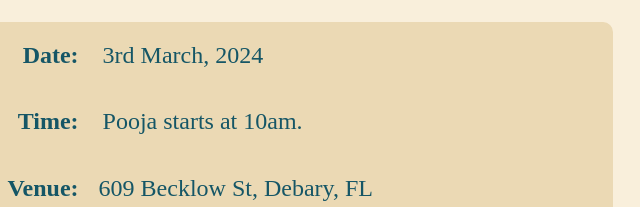
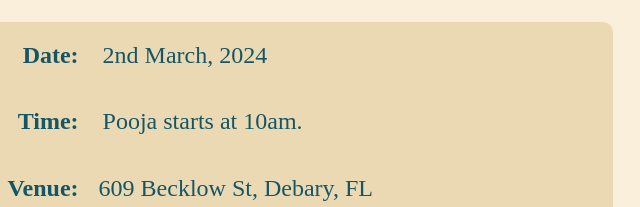
Before and after one commit to kumar65akhilesh/housewarming-invitation, a plain HTML site: page index.html in a window 1280 px wide. Shown: the part 805-1012 px from the top of the page, 531-1171 px from the left. Drawn offline with Linux system fonts and the light colour scheme; a web font is replaced by a local one.

Commit message:
Update index.html

```diff
--- a/index.html
+++ b/index.html
@@ -91,7 +91,7 @@
 
     <h2 id="middle">Please join us for Satyanarayan Katha/housewarming. We would love if you join us for Pooja and blessings.</h2>
     <div class="maincontainer">
-        <div ><h2 class="inln">Date:</h2> <h2 class="inln light"> 3rd March, 2024</h3></div>
+        <div ><h2 class="inln">Date:</h2> <h2 class="inln light"> 2nd March, 2024</h3></div>
         <div ><h2 class="inln">Time:</h2> <h2 class="inln light"> Pooja starts at 10am.</h3></div>
         <div> <h2 class="inln">Venue: </h2><h2 class="inln light"> 609 Becklow St, Debary, FL</h3></div>
         <div><h2 class="inln">Dress Code: </h2><h2 class="inln light"> Indian</h3></div>
```
